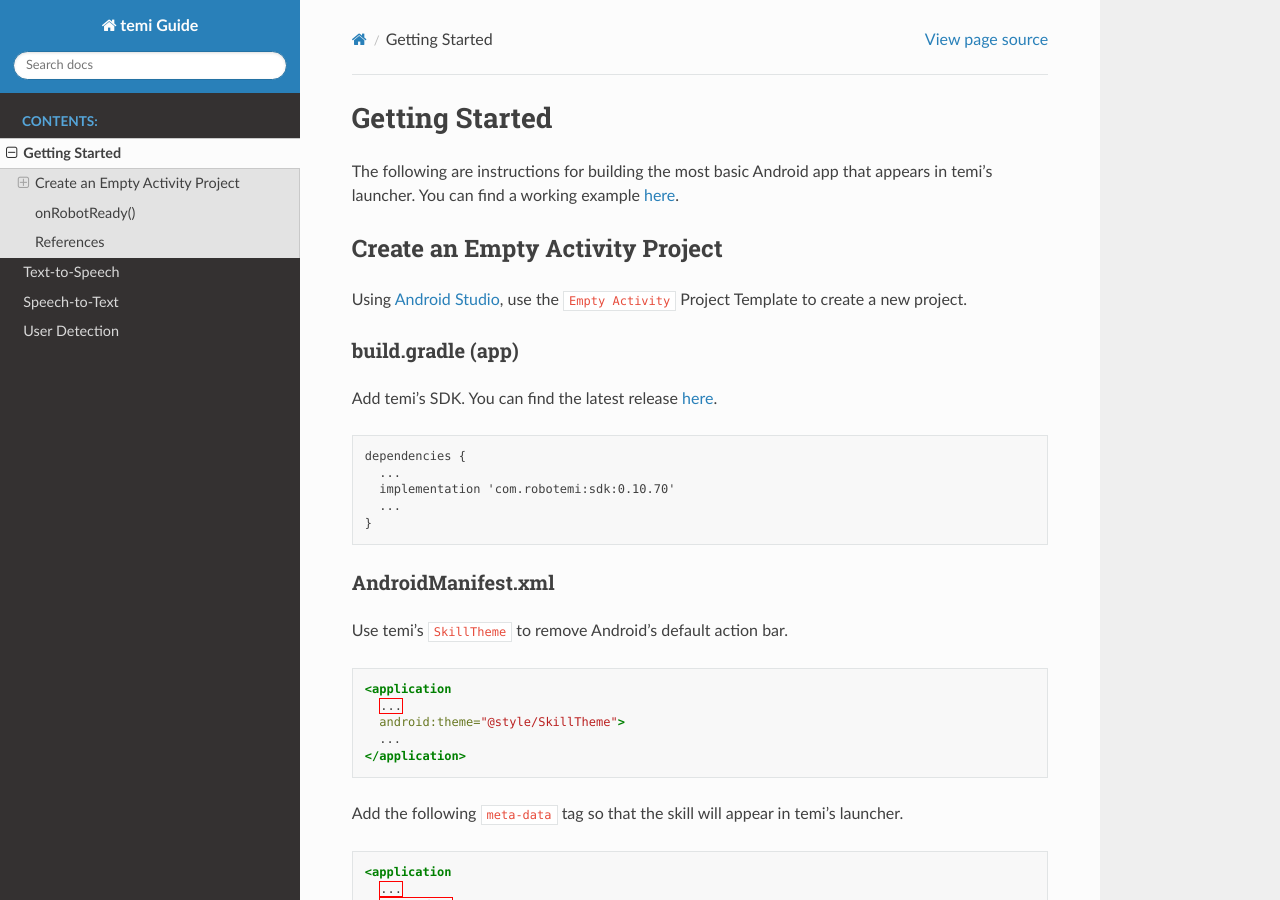
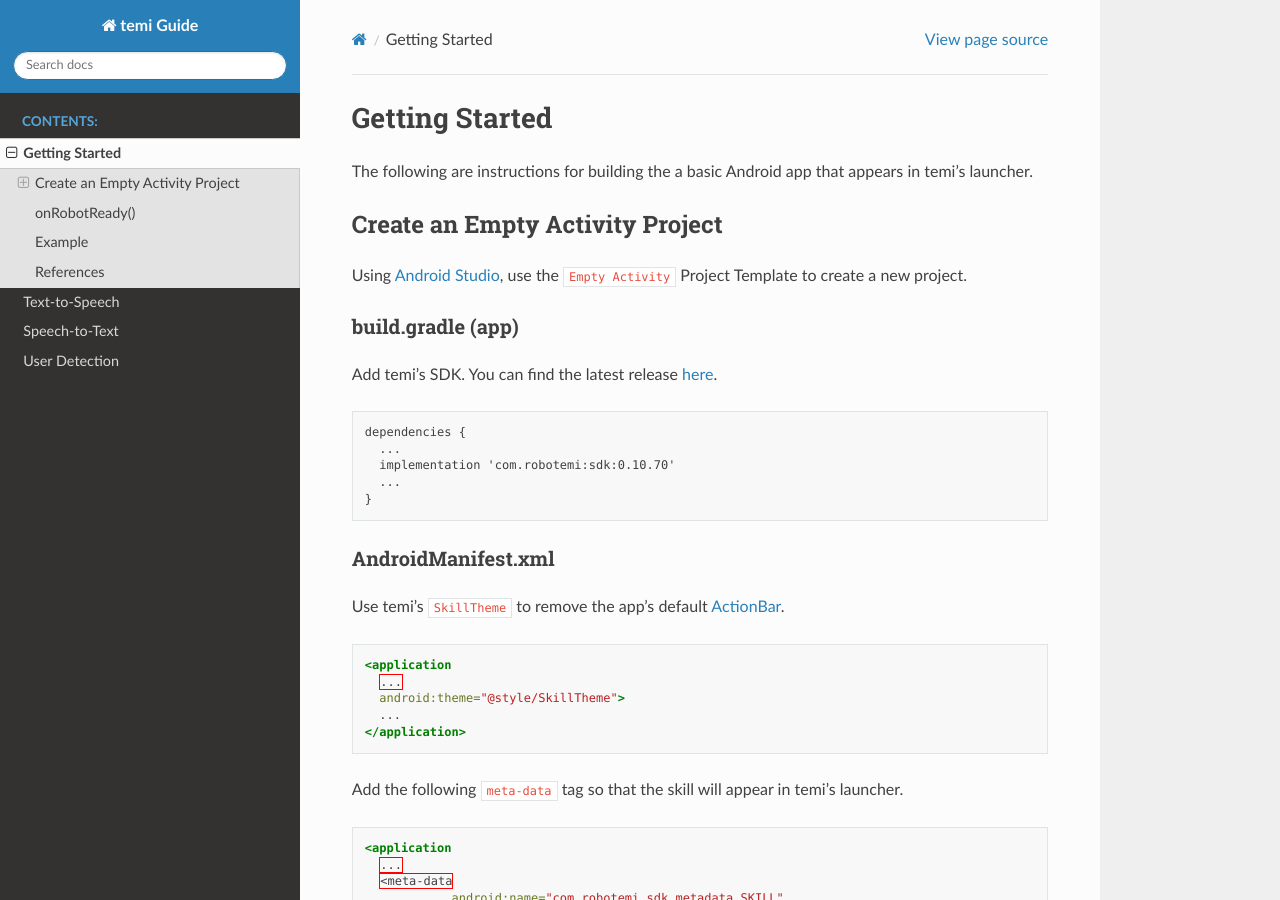
Before and after one commit to hapi-robo/temi-guide, a Sphinx documentation site: the page built from docs/source/getting-started.rst, in a window 1280 px wide and 900 px high. Built offline with Sphinx 7.4.7 and the Read the Docs theme 2.0.0, drawn with Linux system fonts in a browser that asks for light colours; some of the changed text lies outside the part shown.

Commit message:
Update example links

```diff
--- a/docs/source/getting-started.rst
+++ b/docs/source/getting-started.rst
@@ -1,8 +1,7 @@
 Getting Started
 ===============
 
-The following are instructions for building the most basic Android app that appears in temi's launcher. You can find a working example `here <https://github.com/hapi-robo/temi-app-template>`_.
-
+The following are instructions for building the a basic Android app that appears in temi's launcher.
 
 Create an Empty Activity Project
 --------------------------------
@@ -23,7 +22,7 @@
 
 AndroidManifest.xml
 +++++++++++++++++++
-Use temi's ``SkillTheme`` to remove Android's default action bar.
+Use temi's ``SkillTheme`` to remove the app's default `ActionBar <https://developer.android.com/reference/androidx/appcompat/app/ActionBar>`_.
 
 .. code-block:: xml
 
@@ -91,7 +90,7 @@
 
 onRobotReady()
 --------------
-In ``MainActivity.java``, log a message to the console and hide temi's top action bar when the ``OnRobotReady()`` is called.
+In ``MainActivity.java``, log a message to the console and hide temi's ActionBar when the ``OnRobotReady()`` is called.
 
 .. code-block:: Java
 
--- a/docs/source/speech-to-text.rst
+++ b/docs/source/speech-to-text.rst
@@ -8,8 +8,9 @@
 .. note::
   For `OnConversationStatusChangedListener` to work correctly, the skill must be set to `Kiosk Mode <https://github.com/robotemi/sdk/wiki/Kiosk-Mode>`_.
 
-For a working example, refer to the `speech-to-text example <https://github.com/hapi-robo/temi-guide/tree/master/examples/speech-to-text>`_.
-
+Example
+-------
+- `Speech-to-Text <https://github.com/hapi-robo/temi-guide/tree/master/examples/speech-to-text>`_.
 
 References
 ----------
--- a/docs/source/text-to-speech.rst
+++ b/docs/source/text-to-speech.rst
@@ -57,9 +57,9 @@
   // Command robot to speak
   sRobot.speak(TtsRequest.create(queue.remove()));
 
-For a working example, refer to the `text-to-speech example <https://github.com/hapi-robo/temi-guide/tree/master/examples/text-to-speech>`_.
-
-
+Example
+-------
+* `Text-to-Speech <https://github.com/hapi-robo/temi-guide/tree/master/examples/text-to-speech>`_.
 
 References
 ----------
--- a/docs/source/user-detection.rst
+++ b/docs/source/user-detection.rst
@@ -9,9 +9,9 @@
 
   See `official documentation <https://github.com/robotemi/sdk/wiki/Detection-&-Interaction#integration>`_ for details.
 
-For a working example, refer to the `user-detection example <https://github.com/hapi-robo/temi-guide/tree/master/examples/user-detection>`_.
-
-
+Example
+-------
+- `User-Detection <https://github.com/hapi-robo/temi-guide/tree/master/examples/user-detection>`_.
 
 References
 ----------
```
Also changed, not shown: other parts of docs/source/getting-started.rst (+4 -0 lines).
